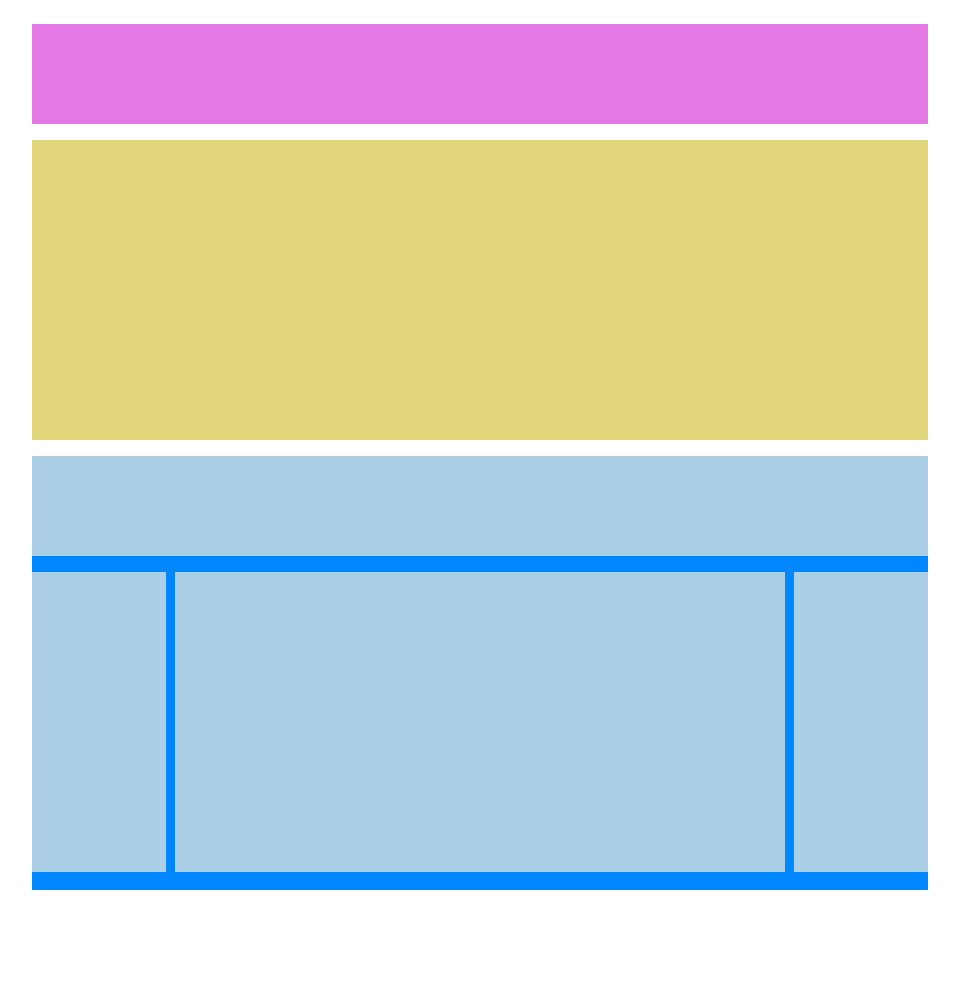
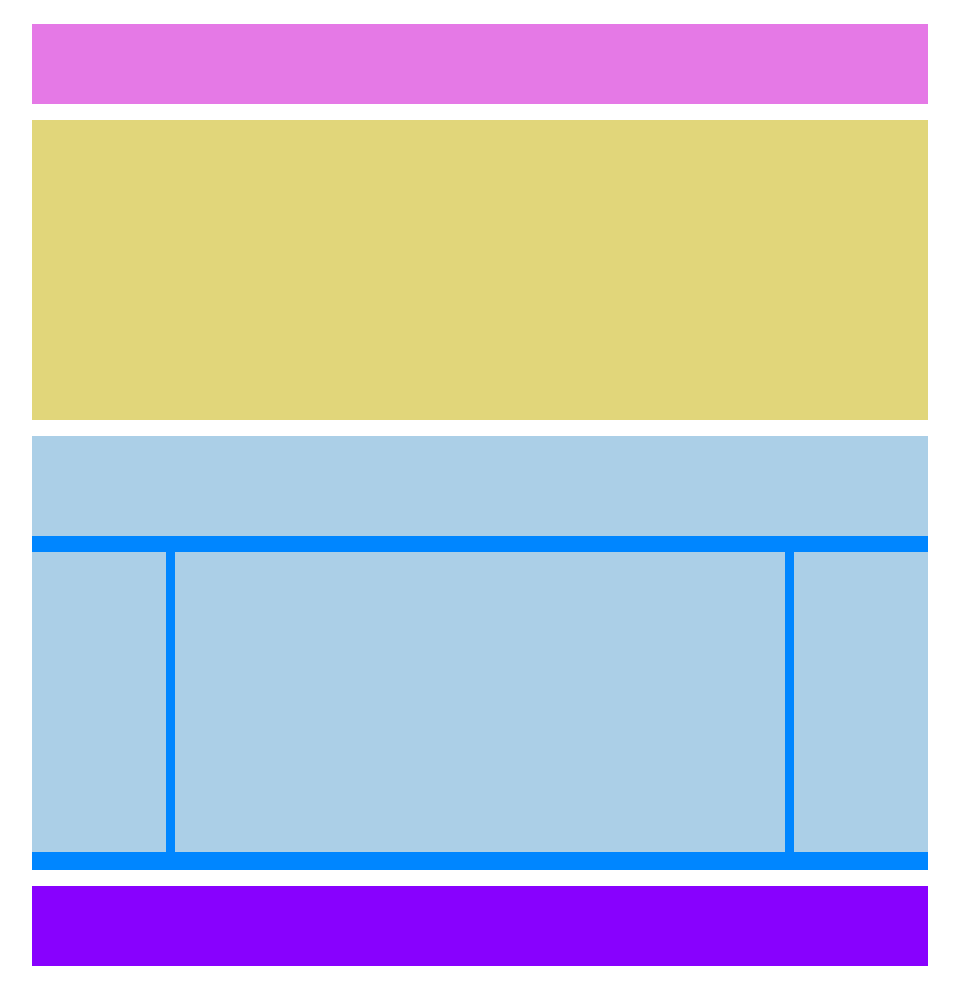
Before and after one commit to PaoloPascucci/htmlcss-struttura-wp, a plain HTML site: page index.html in a window 1280 px wide. Shown: the whole page, without its empty margins (160-1119 px from the left). Before the commit the page ends 940 px from the top, so only its background shows below. Drawn offline with Linux system fonts and the light colour scheme.

Commit message:
esercizio completo

```diff
--- a/style.css
+++ b/style.css
@@ -10,7 +10,7 @@ body {
 }
 
 .debug>.corpo {
-    height: 800px;
+    height: 750px;
 }
 
 .container::after {
@@ -21,7 +21,7 @@ body {
 
 .testa {
     margin-top: 1.5rem;
-    height: 100px;
+    height: 80px;
     background-color: #e579e6;
 }
 
@@ -63,3 +63,10 @@ body {
     width: 68%;
     margin: 1rem 1% 0 1%;
 }
+
+.pièdipagina {
+    margin-top: 1rem;
+    margin-bottom: 1rem;
+    height: 80px;
+    background-color: #8801fe;
+}
```
